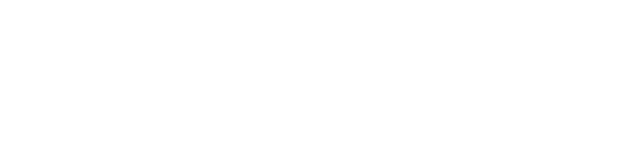
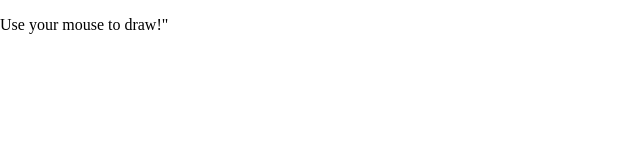
Before and after one commit to morettiamye/thirtydaysofjs, a plain HTML site: page dayeight/index.html in a window 1280 px wide. Shown: the whole page, without its empty margins (0-640 px from the left). Drawn offline with Linux system fonts and the light colour scheme.

Commit message:
fixing day eight index

```diff
--- a/dayeight/index.html
+++ b/dayeight/index.html
@@ -6,6 +6,7 @@
   <link href="style.css" rel="stylesheet" type="text/css">
 </head>
 <body>
+  <p>Use your mouse to draw!"</p>
 <canvas id="draw" width="800" height="800"></canvas>
 <script src="app.js">
 </script>
```
